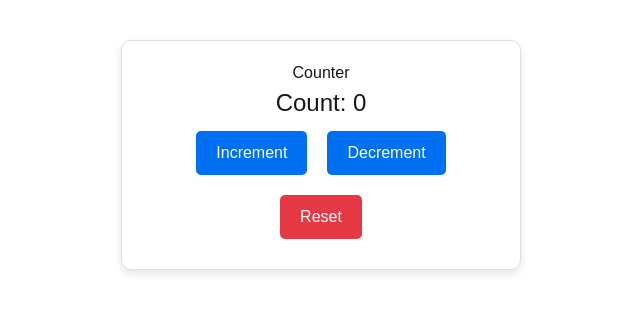
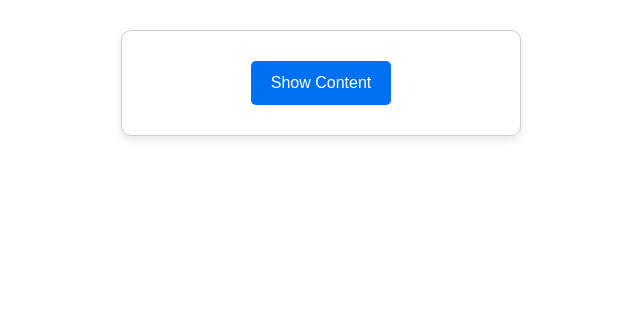
Before and after one commit to khaingok/exe, a Next.js app: page / in a window 1280 px wide. Shown: the top 312 px of the page, without its empty margins (319-959 px from the left). Built offline with nearby package versions, Linux system fonts and the light colour scheme.

Commit message:
Update branch 4

```diff
--- a/src/app/page.js
+++ b/src/app/page.js
@@ -1,9 +1,9 @@
-import Counter from '@/components/Counter';
+import ToggleVisibility from '@/components/ToggleVisibility';
 
 export default function Home() {
   return (
-    <div>
-      <Counter />
-    </div>
+    <main>
+      <ToggleVisibility />
+    </main>
   );
 }
--- /dev/null
+++ b/src/components/ToggleVisibility.js
@@ -0,0 +1,47 @@
+'use client'; // Required because we're using useState
+
+import React, { useState } from 'react';
+
+export default function ToggleVisibility() {
+  const [isVisible, setIsVisible] = useState(false);
+
+  const toggleContent = () => {
+    setIsVisible(!isVisible);
+  };
+
+  const containerStyle = {
+    maxWidth: '400px',
+    margin: '30px auto',
+    padding: '20px',
+    border: '1px solid #ccc',
+    borderRadius: '10px',
+    textAlign: 'center',
+    fontFamily: 'sans-serif',
+    boxShadow: '0 4px 8px rgba(0,0,0,0.1)',
+  };
+
+  const buttonStyle = {
+    padding: '10px 20px',
+    margin: '10px 0',
+    fontSize: '16px',
+    borderRadius: '5px',
+    border: 'none',
+    backgroundColor: '#0070f3',
+    color: 'white',
+    cursor: 'pointer',
+  };
+
+  return (
+    <div style={containerStyle}>
+      <button style={buttonStyle} onClick={toggleContent}>
+        {isVisible ? 'Hide Content' : 'Show Content'}
+      </button>
+
+      {isVisible && (
+        <p style={{ marginTop: '20px' }}>
+          This is some sample text that appears when you click the button!
+        </p>
+      )}
+    </div>
+  );
+}
```
